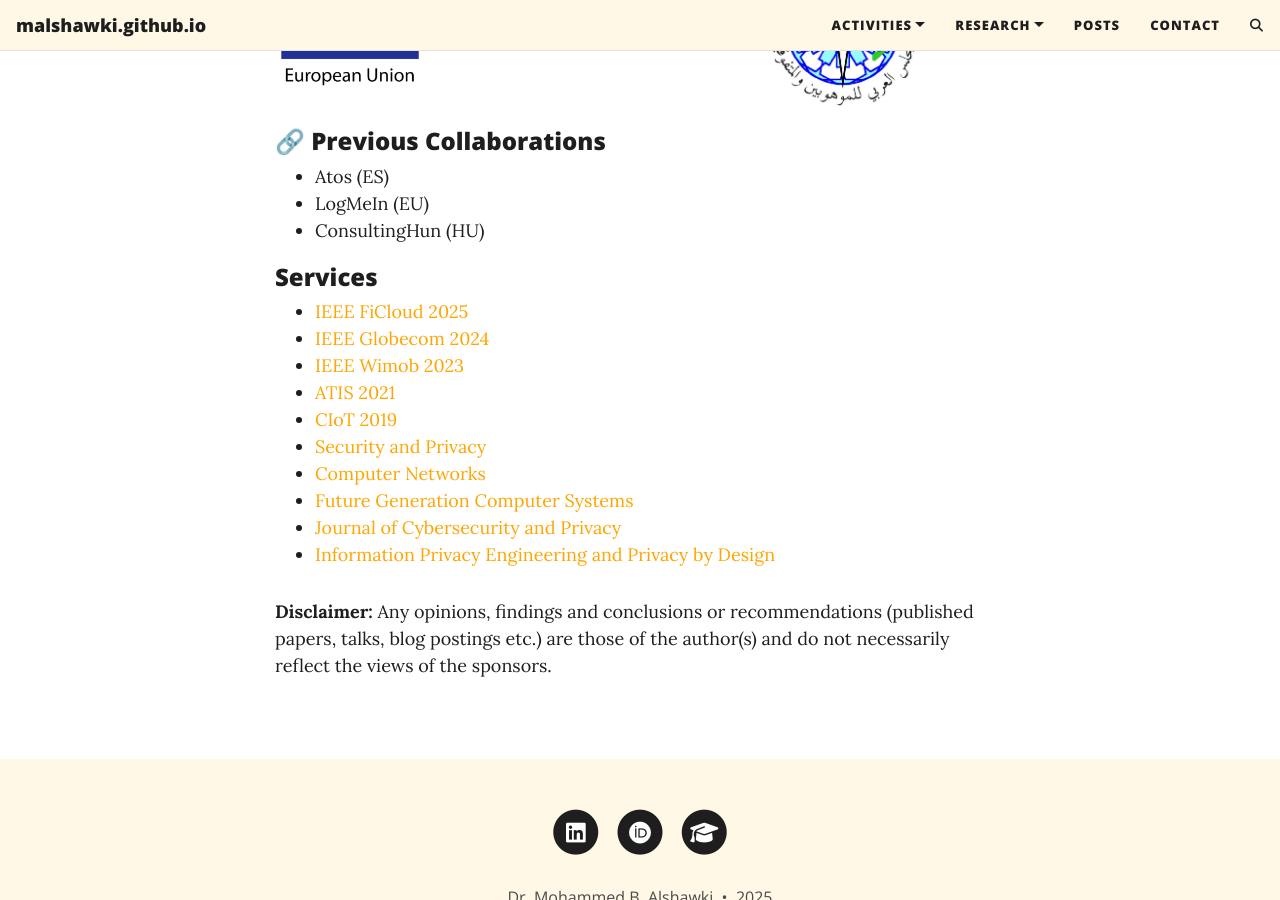
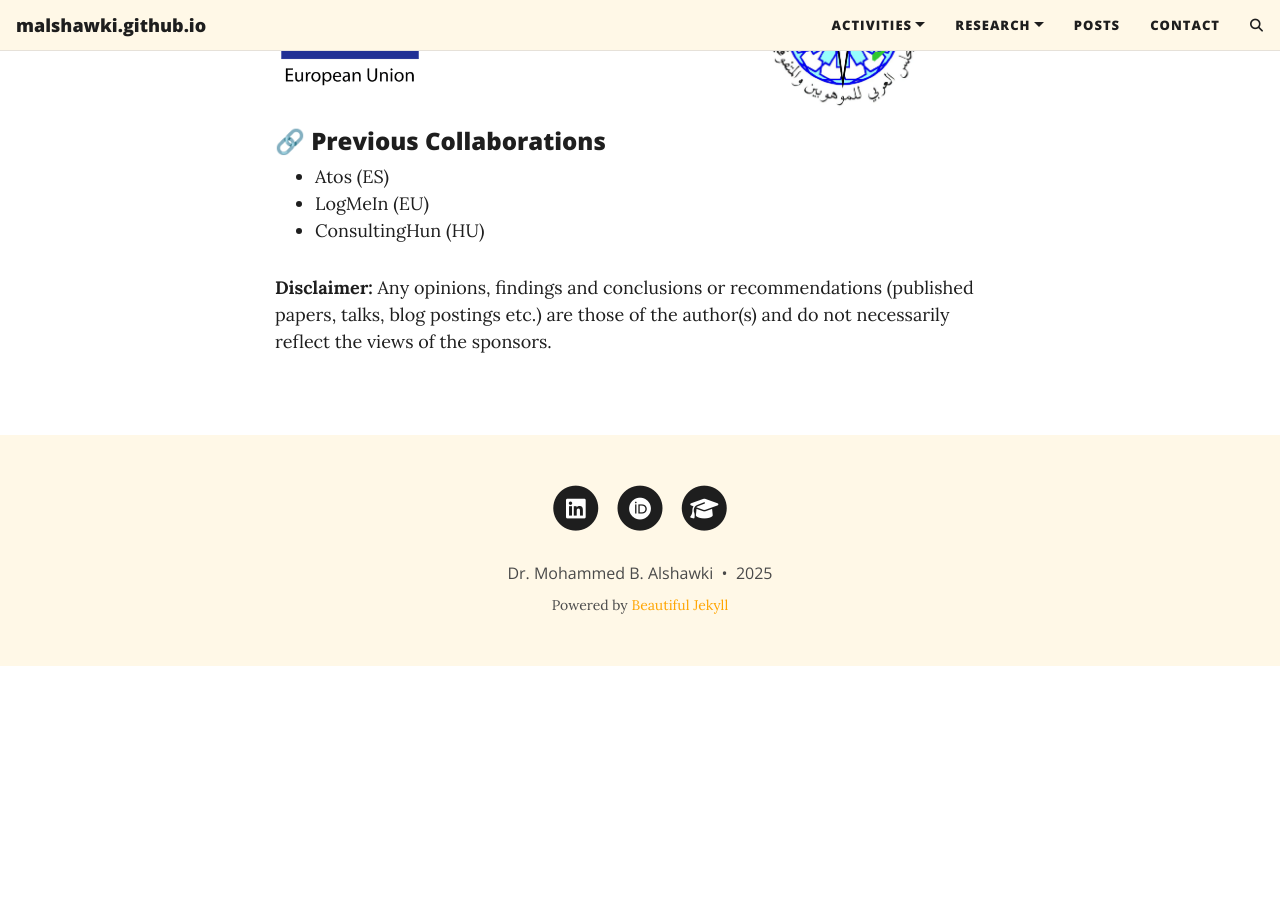
Before and after one commit to malshawki/malshawki.github.io, a Jekyll site: the page built from home.md, in a window 1280 px wide and 900 px high, scrolled down 1827 px. Built offline with Jekyll 4.4.1, drawn with Linux system fonts in a browser that asks for light colours; comment, search, counter and statistics services are not loaded; after the commit the page ends 2493 px from its top, so only the background shows below that.

Commit message:
Update home.md

```diff
--- a/home.md
+++ b/home.md
@@ -64,16 +64,5 @@ I work at the intersection of security, distributed systems, and cryptography wh
 - LogMeIn (EU)
 - ConsultingHun (HU)
 
-### Services
-- <a href="https://ficloud.org/2025/" target="_blank">IEEE FiCloud 2025</a>
-- <a href="https://globecom2024.ieee-globecom.org/" target="_blank">IEEE Globecom 2024</a>
-- <a href="http://www.wimob.org/wimob2023/" target="_blank">IEEE Wimob 2023</a>
-- <a href="https://www.atis2021.conferences.academy/" target="_blank">ATIS 2021</a>
-- [CIoT 2019]()
-- <a href="https://onlinelibrary.wiley.com/journal/24756725" target="_blank">Security and Privacy</a>
-- <a href="https://www.sciencedirect.com/journal/computer-networks" target="_blank">Computer Networks</a>
-- <a href="https://www.sciencedirect.com/journal/future-generation-computer-systems" target="_blank">Future Generation Computer Systems</a>
-- <a href="https://www.mdpi.com/journal/jcp" target="_blank">Journal of Cybersecurity and Privacy</a>
-- <a href="https://www.pearson.com/en-us/subject-catalog/p/information-privacy-engineering-and-privacy-by-design/P200000007406/9780137582341" target="_blank">Information Privacy Engineering and Privacy by Design</a>
 
 **Disclaimer:** Any opinions, findings and conclusions or recommendations (published papers, talks, blog postings etc.) are those of the author(s) and do not necessarily reflect the views of the sponsors.
```
